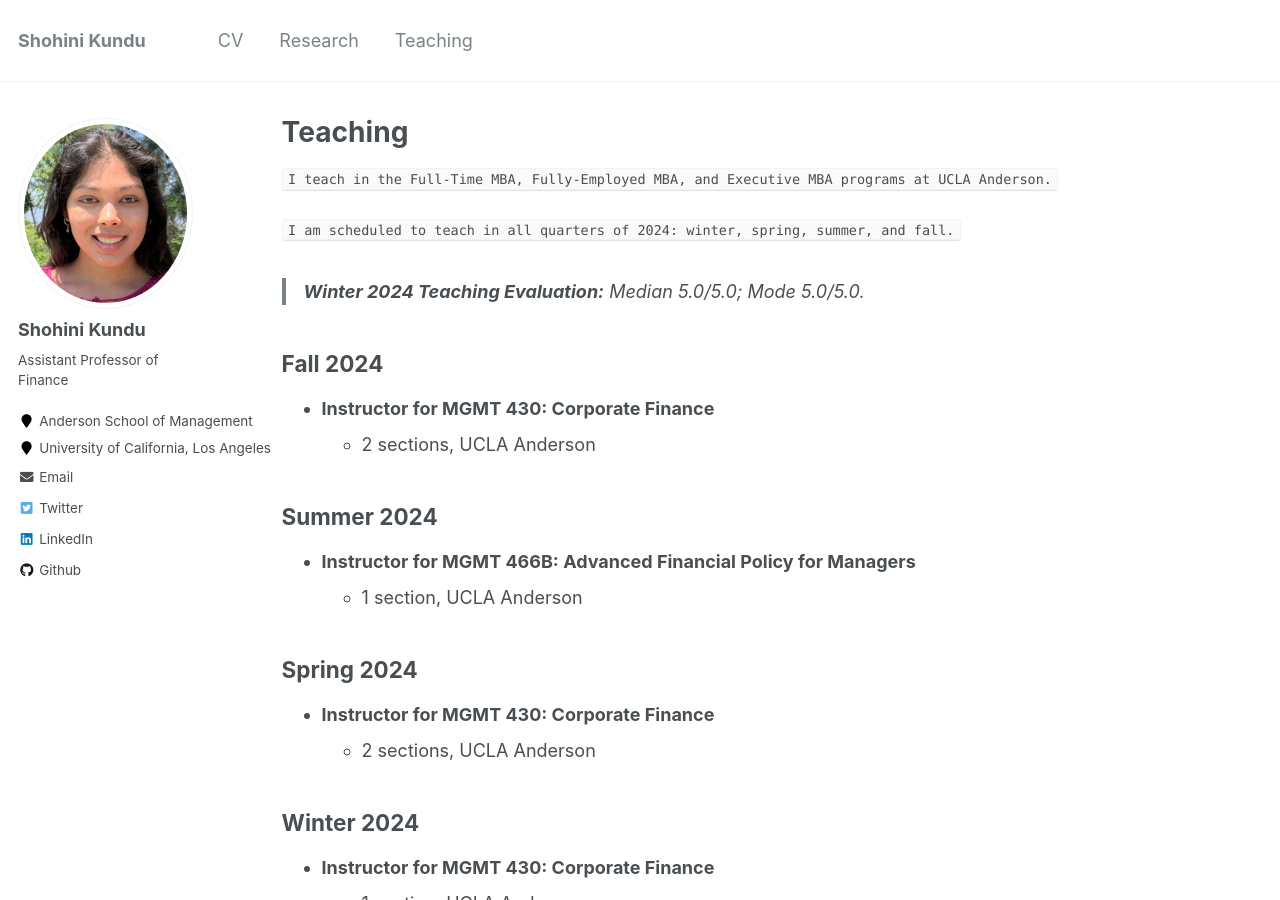
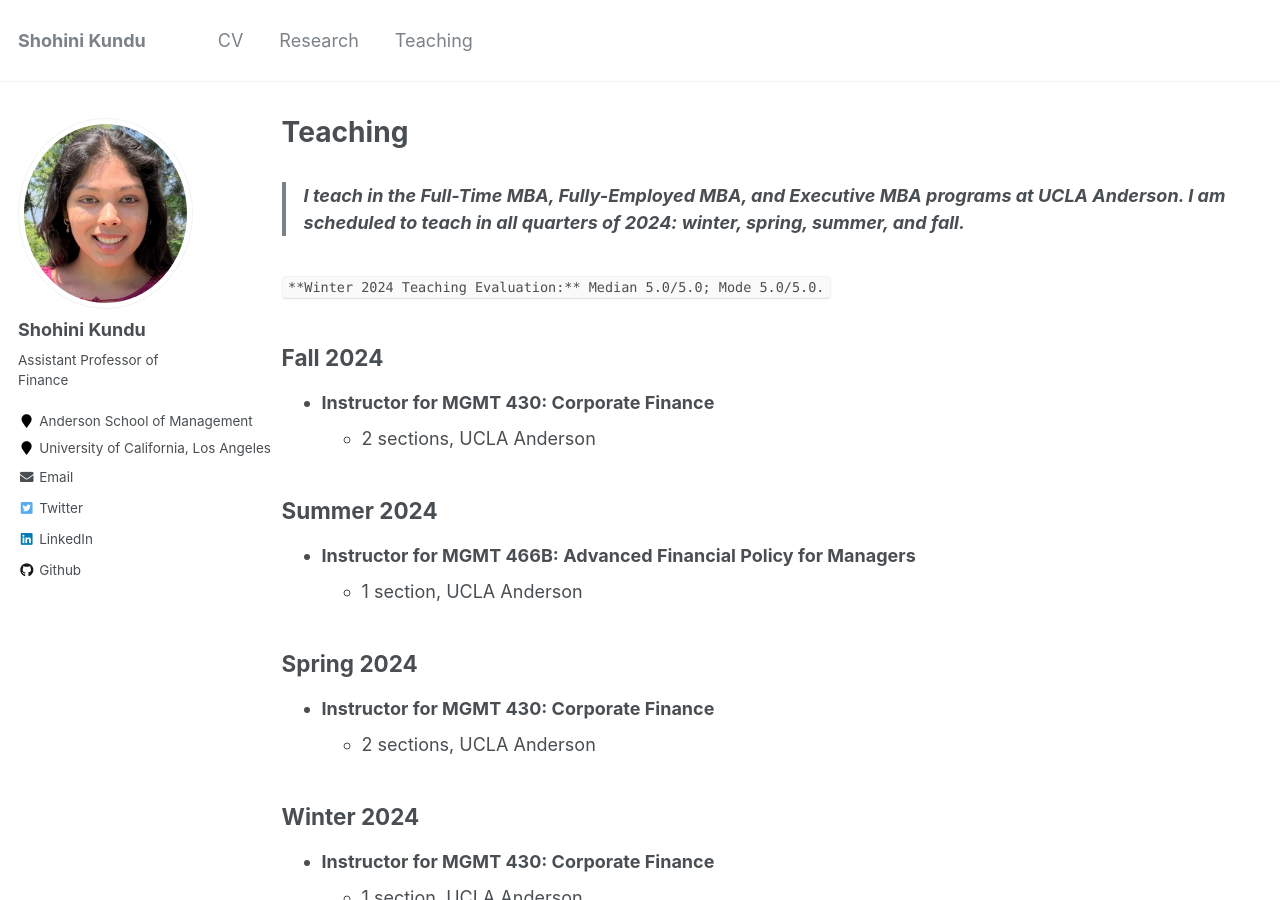
Before and after one commit to shohinikundu/shohinikundu.github.io, a Jekyll site: the page built from _pages/teaching.md, in a window 1280 px wide and 900 px high. Built offline with Jekyll 4.4.1, drawn with Linux system fonts in a browser that asks for light colours.

```diff
--- a/_pages/teaching.md
+++ b/_pages/teaching.md
@@ -4,11 +4,9 @@ title: "Teaching"
 permalink: /teaching/
 author_profile: true
 ---
-`I teach in the Full-Time MBA, Fully-Employed MBA, and Executive MBA programs at UCLA Anderson.`
+> **I teach in the Full-Time MBA, Fully-Employed MBA, and Executive MBA programs at UCLA Anderson. I am scheduled to teach in all quarters of 2024: winter, spring, summer, and fall.**
 
-`I am scheduled to teach in all quarters of 2024: winter, spring, summer, and fall.`
-
-> **Winter 2024 Teaching Evaluation:** Median 5.0/5.0; Mode 5.0/5.0.
+`**Winter 2024 Teaching Evaluation:** Median 5.0/5.0; Mode 5.0/5.0.`
 
 
 ## Fall 2024
```
